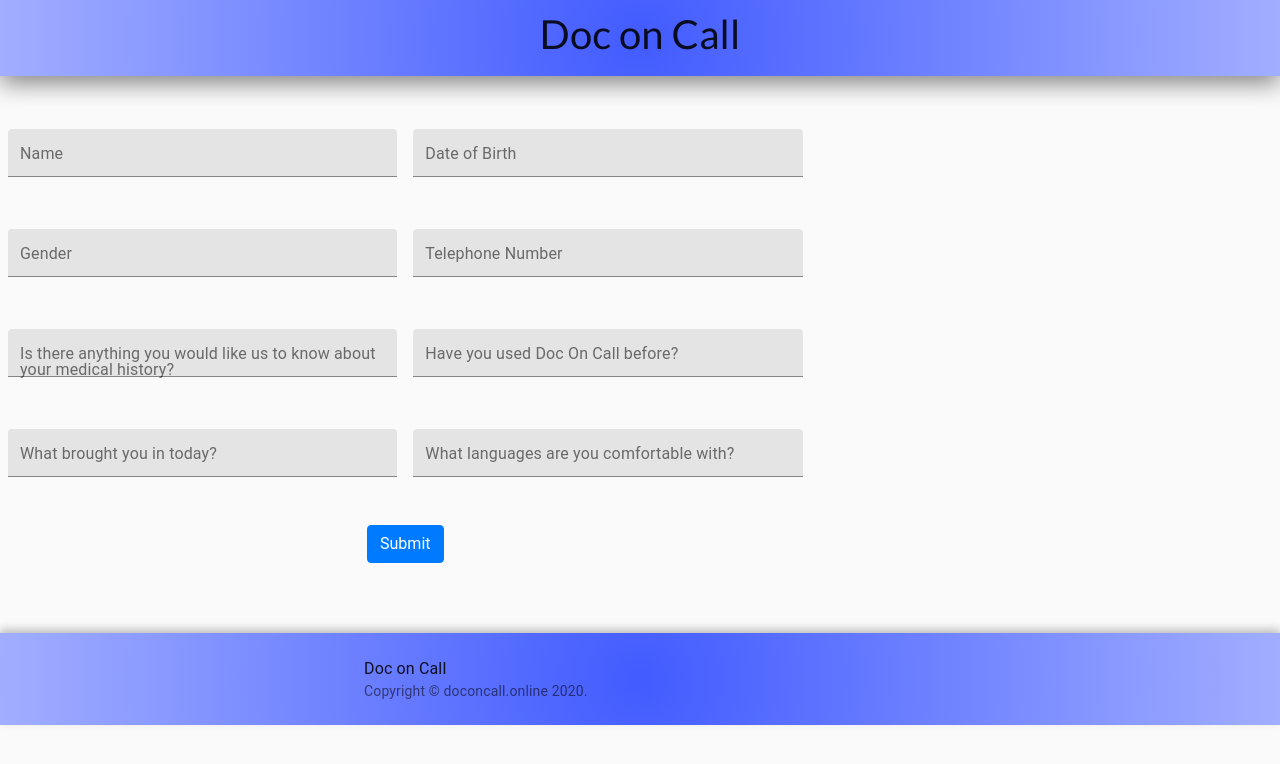
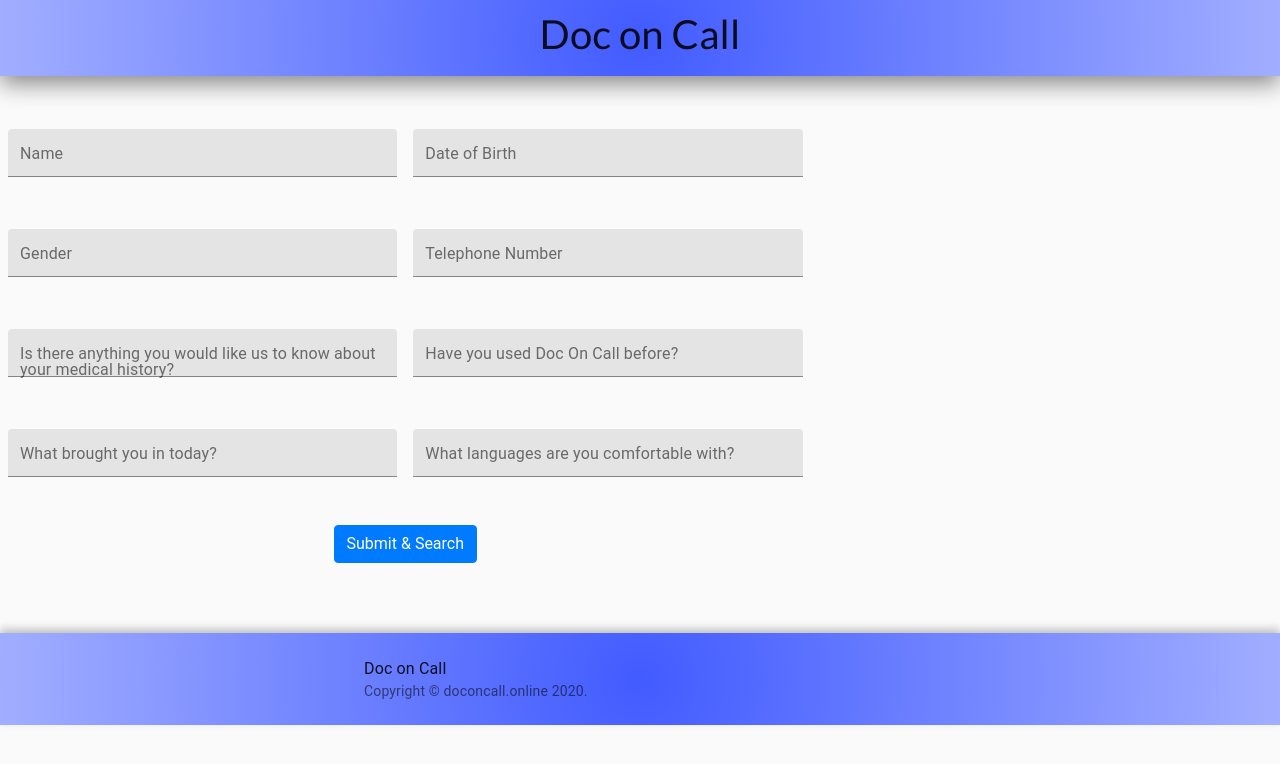
Before and after one commit to ajaysharma2001/Doc-on-Call, a React (Create React App) app in the folder doc-on-call/: page /PatientView in a window 1280 px wide. Shown: the top 764 px of the page. Built offline with nearby package versions, Linux system fonts and the light colour scheme; what @coreui/coreui, opentok-react would draw is missing.

Commit message:
ADDED doctor button

```diff
--- a/doc-on-call/src/Dashboard/Dashboard.js
+++ b/doc-on-call/src/Dashboard/Dashboard.js
@@ -1,5 +1,6 @@
 import React, { Component, lazy, Suspense } from 'react';
 import { Bar, Line } from 'react-chartjs-2';
+import '../DoctorView.css';
 import {
   Badge,
   Button,
--- a/doc-on-call/src/DoctorView.js
+++ b/doc-on-call/src/DoctorView.js
@@ -43,7 +43,13 @@ export default function DoctorView() {
   const classes = useStyles();
 
   return (
-    <Dashboard />
-
+    <div>
+      <div class = "Button">
+        <form action="./VideoPatient">
+          <button type="submit" class="btn btn-primary">GO ON CALL</button>
+        </form>
+      </div>
+      <Dashboard />
+    </div>
   );
 }
--- a/doc-on-call/src/PatientView.js
+++ b/doc-on-call/src/PatientView.js
@@ -118,7 +118,7 @@ export default function PatientView() {
       </div>
       <div class = "Button">
       <form action="./VideoPatient">
-      <button type="submit" class="btn btn-primary">Submit</button>
+      <button type="submit" class="btn btn-primary">Submit & Search</button>
       </form>
       </div>
       <br />
```
